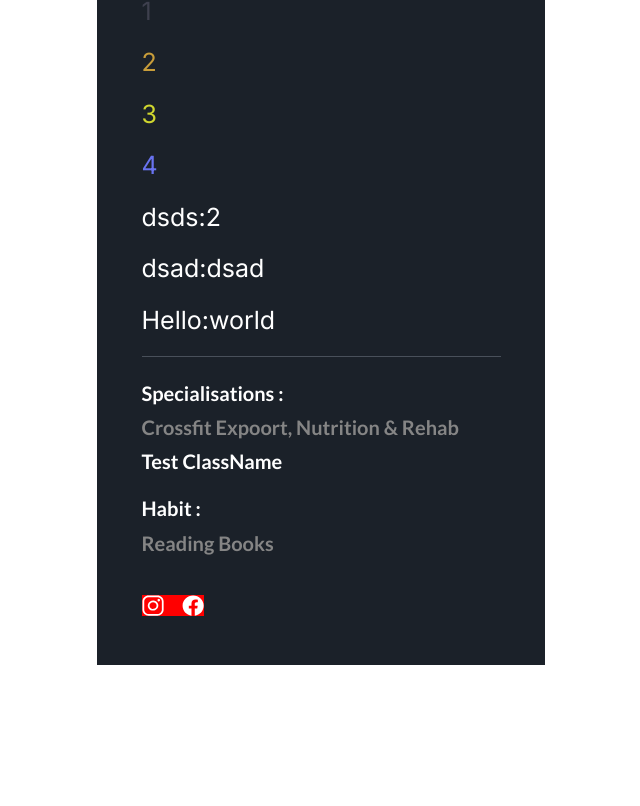
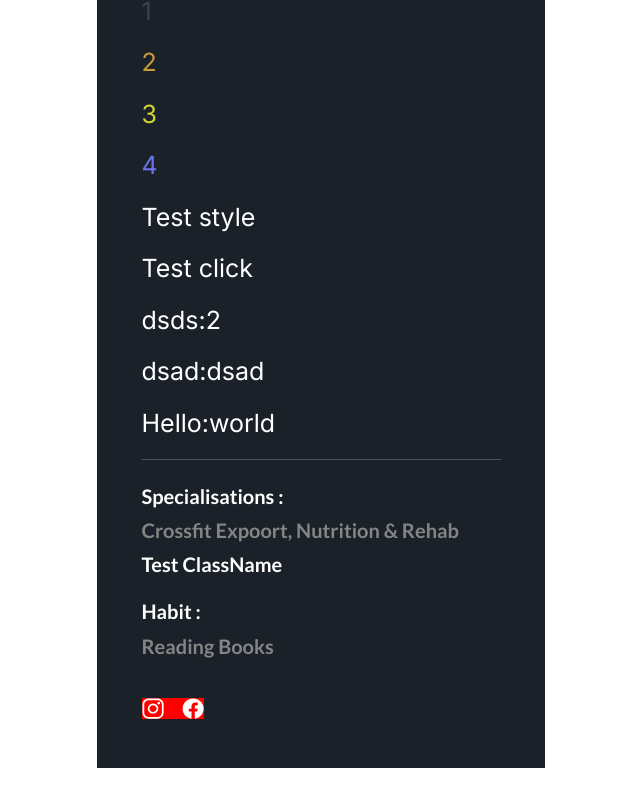
Before and after one commit to nam-locofy/props_complex_type, a React (Vite) app: page / in a window 1280 px wide. Shown: the part 1041-1847 px from the top of the page, without its empty margins (7-647 px from the left). Built offline with nearby package versions, Linux system fonts and the light colour scheme.

Commit message:
update class name and onclick

```diff
--- a/src/components/CoachCard1.tsx
+++ b/src/components/CoachCard1.tsx
@@ -31,6 +31,8 @@ export type CoachCard1Type = {
   object: {
     [index: string]: string
   }
+  className?: string,
+  onClick?: () => void;
 };
 
 const CoachCard1: FunctionComponent<CoachCard1Type> = ({
@@ -43,6 +45,8 @@ const CoachCard1: FunctionComponent<CoachCard1Type> = ({
   habit,
   itemList,
   object,
+  className,
+  onClick
 }) => {
   return (
     <div className={styles.imageParent}>
@@ -69,6 +73,8 @@ const CoachCard1: FunctionComponent<CoachCard1Type> = ({
           {itemList?.map(item => (<div style={{
             color: getRandomColor()
           }}>{item}</div>))}
+          <div className={className}>Test style</div>
+          <div onClick={onClick}>Test click</div>
           {Object.entries(object || {}).map((([x,y]) => <div>{x}:{y}</div>))}
           <div className={styles.line} />
           <div className={styles.specialisationsParent}>
```
